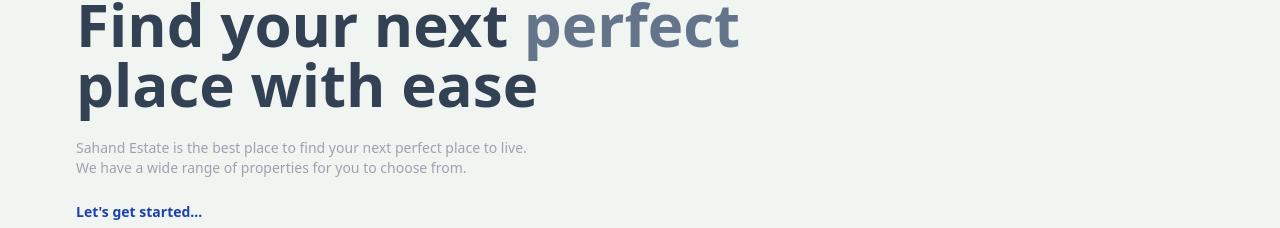
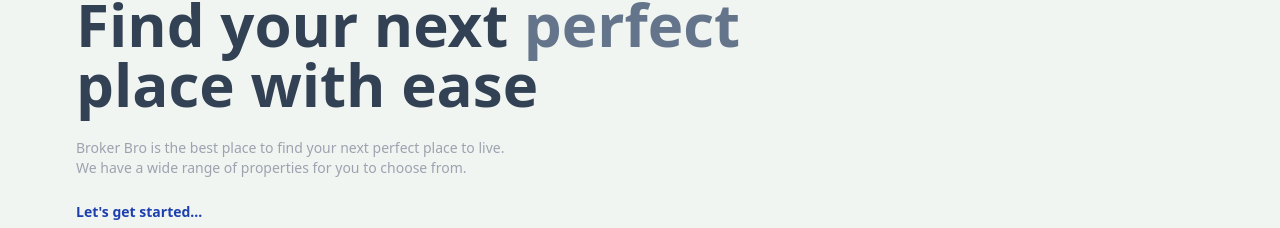
Before and after one commit to Ujwal-Shetty/Real-estate-web, a React (Vite) app in the folder client/: page / in a window 1280 px wide. Shown: the part 190-418 px from the top of the page. Built offline with nearby package versions, Linux system fonts and the light colour scheme; no server answers.

Commit message:
complete project

```diff
--- a/client/src/pages/Home.jsx
+++ b/client/src/pages/Home.jsx
@@ -55,7 +55,7 @@
           place with ease
         </h1>
         <div className='text-gray-400 text-xs sm:text-sm'>
-          Sahand Estate is the best place to find your next perfect place to
+        Broker Bro is the best place to find your next perfect place to
           live.
           <br />
           We have a wide range of properties for you to choose from.
```
